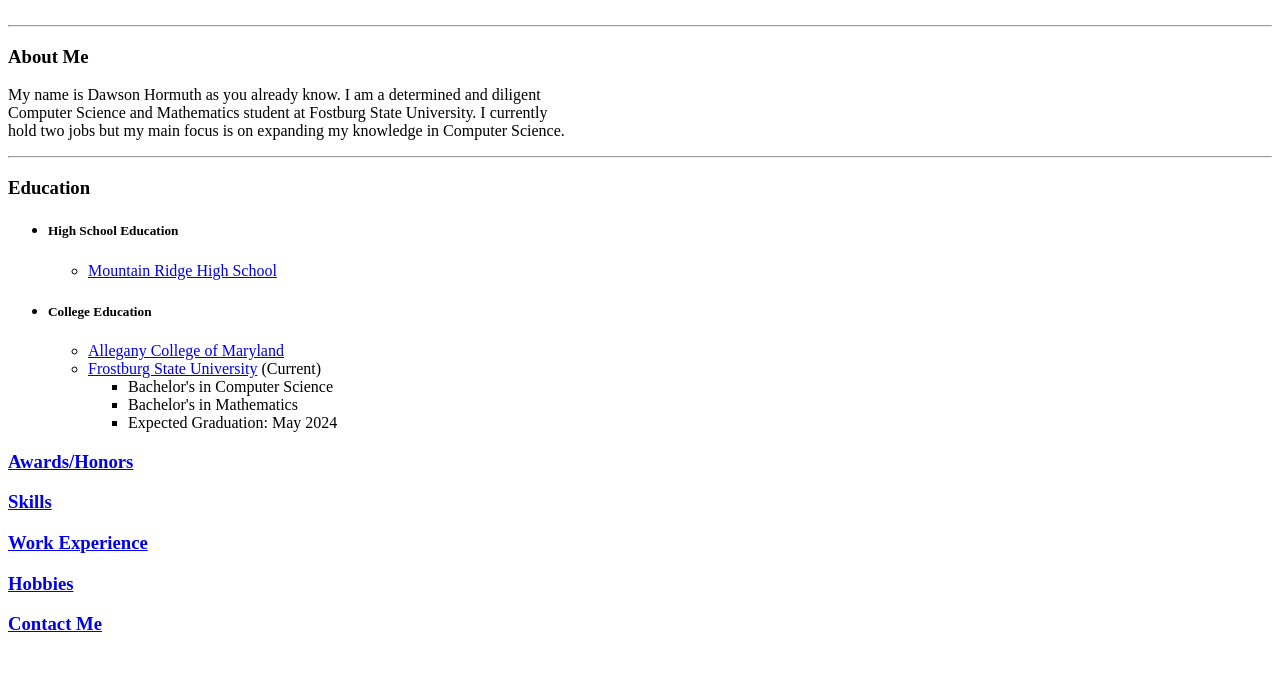
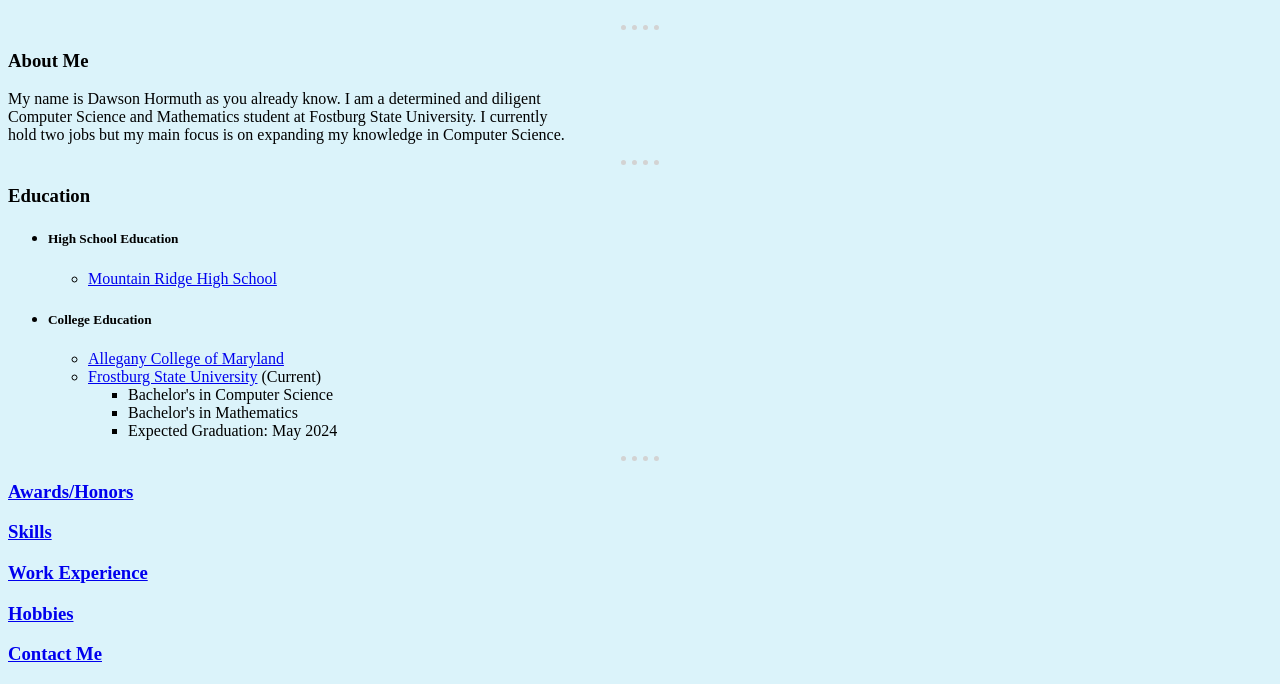
Before and after one commit to phormuth/Pauls-Home-Inspections, a plain HTML site: page index.html in a window 1280 px wide. Shown: the part 187-871 px from the top of the page. Before the commit the page ends 841 px from the top, so only its background shows below. Drawn offline with Linux system fonts and the light colour scheme.

Commit message:
Added CSS Changes

```diff
--- a/index.html
+++ b/index.html
@@ -4,6 +4,21 @@
 <head>
   <meta charset="utf-8">
   <title>Dawson Hormuth Personal Site</title>
+
+  <style>
+    body {
+      background-color: #DBF3FA;
+    }
+
+    hr{
+      height: 1px;
+      width: 3%;
+      border-style: dotted none none;
+      border-width: 5px;
+      border-color: lightgrey;
+    }
+  </style>
+
 </head>
 
 <body>
@@ -27,11 +42,13 @@
   <hr>
   <h3>Education</h3>
   <ul>
-    <li><h5>High School Education</h5>
+    <li>
+      <h5>High School Education</h5>
       <ul>
         <li><a href="https://www.acpsmd.org/Domain/709">Mountain Ridge High School</a></li>
       </ul>
-    <li><h5>College Education</h5>
+    <li>
+      <h5>College Education</h5>
       <ul>
         <li><a href="https://www.allegany.edu/">Allegany College of Maryland</a></li>
         <li> <a href="https://www.frostburg.edu/">Frostburg State University</a> (Current)
@@ -45,6 +62,7 @@
     </li>
     </li>
   </ul>
+  <hr>
   <h3> <a href="awards-honors.html">Awards/Honors</a> </h3>
   <h3> <a href="skills.html">Skills</a> </h3>
   <h3> <a href="work-experience.html">Work Experience</a> </h3>
```
Also changed, not shown: awards-honors.html (+1 -1 lines), contact-details.html (+1 -1 lines), hobbies.html (+1 -1 lines), skills.html (+1 -1 lines), work-experience.html (+2 -2 lines).
